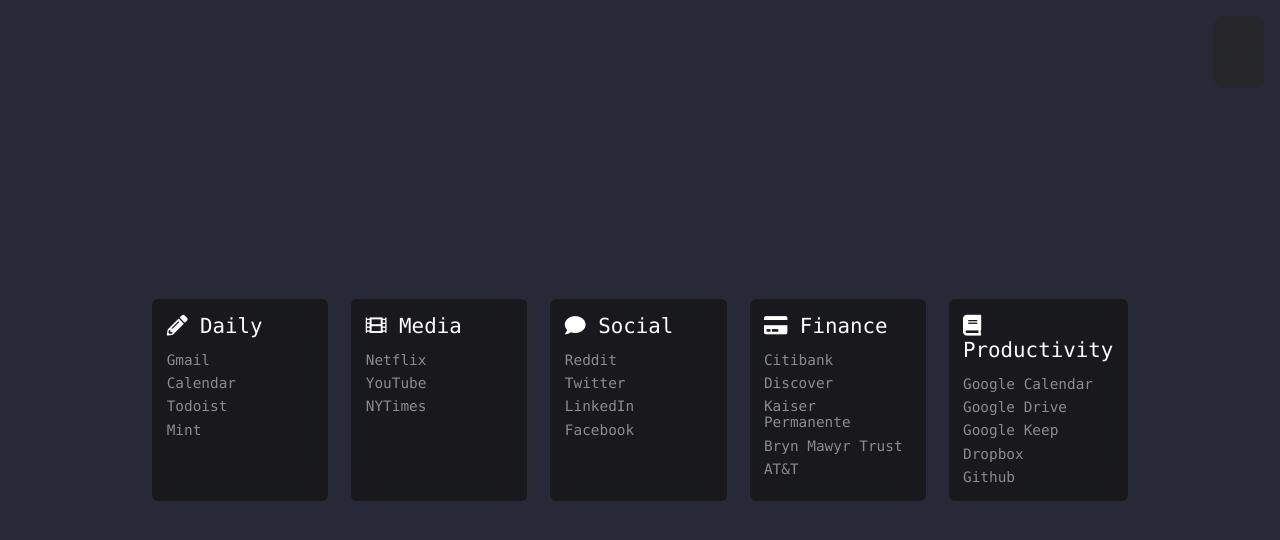
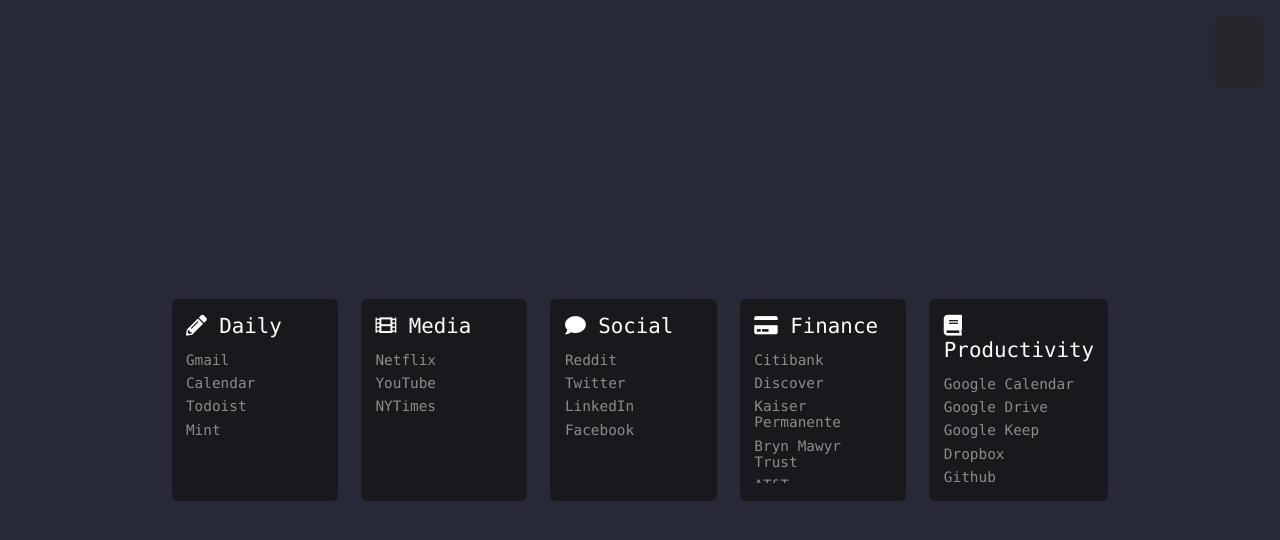
Before and after one commit to danjkim21/My-Startpage, a plain HTML site: page index.html in a window 1280 px wide. Drawn offline with Linux system fonts and the light colour scheme; no server answers; some icons are missing.

Commit message:
Update style.css

```diff
--- a/style.css
+++ b/style.css
@@ -130,7 +130,7 @@ and (max-device-width : 480px){
     display: flex;
     flex-direction: row;
     justify-content: center;
-    width: 78%;
+    width: 75%;
     margin: 1.2em 0em;
 }
 
```
